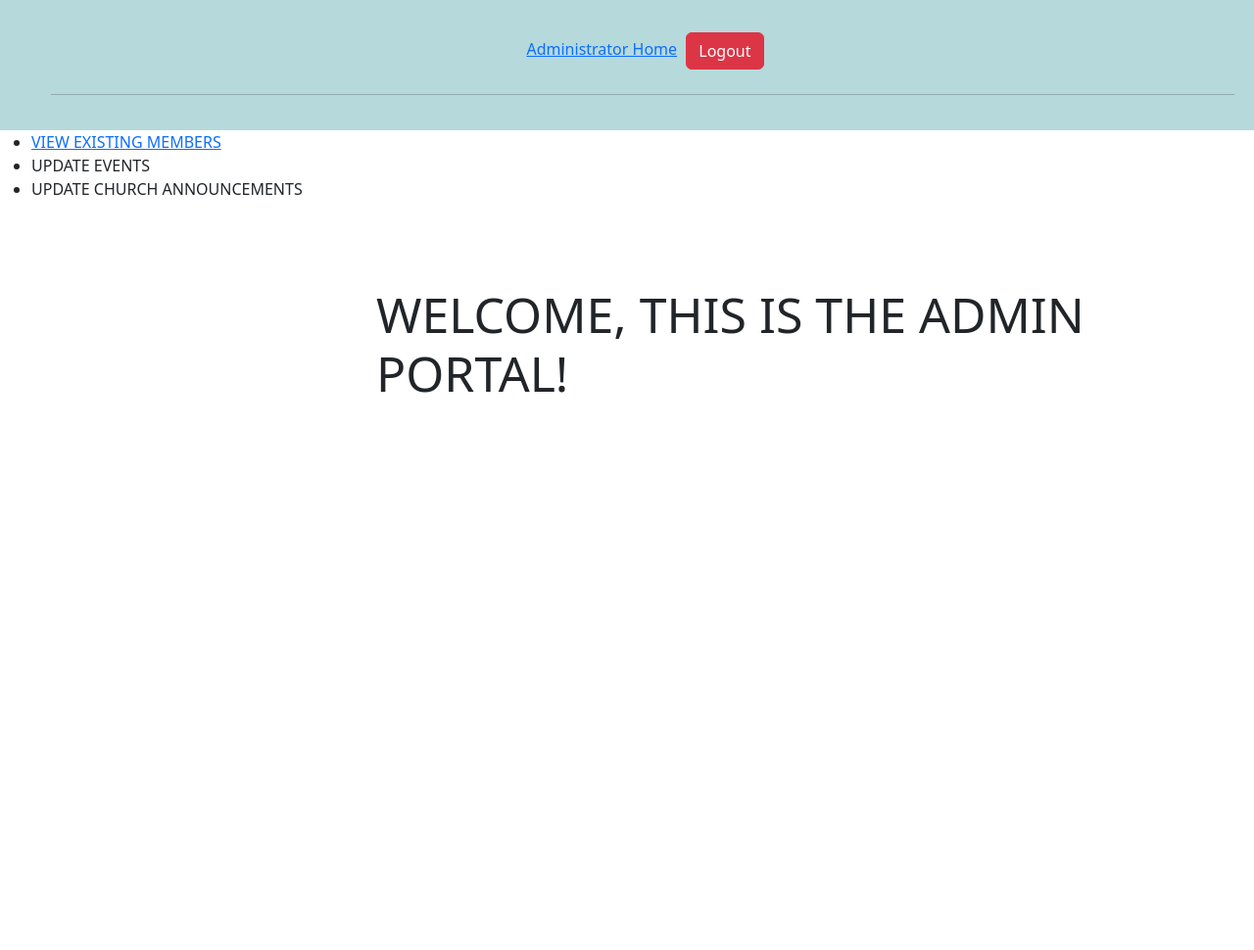
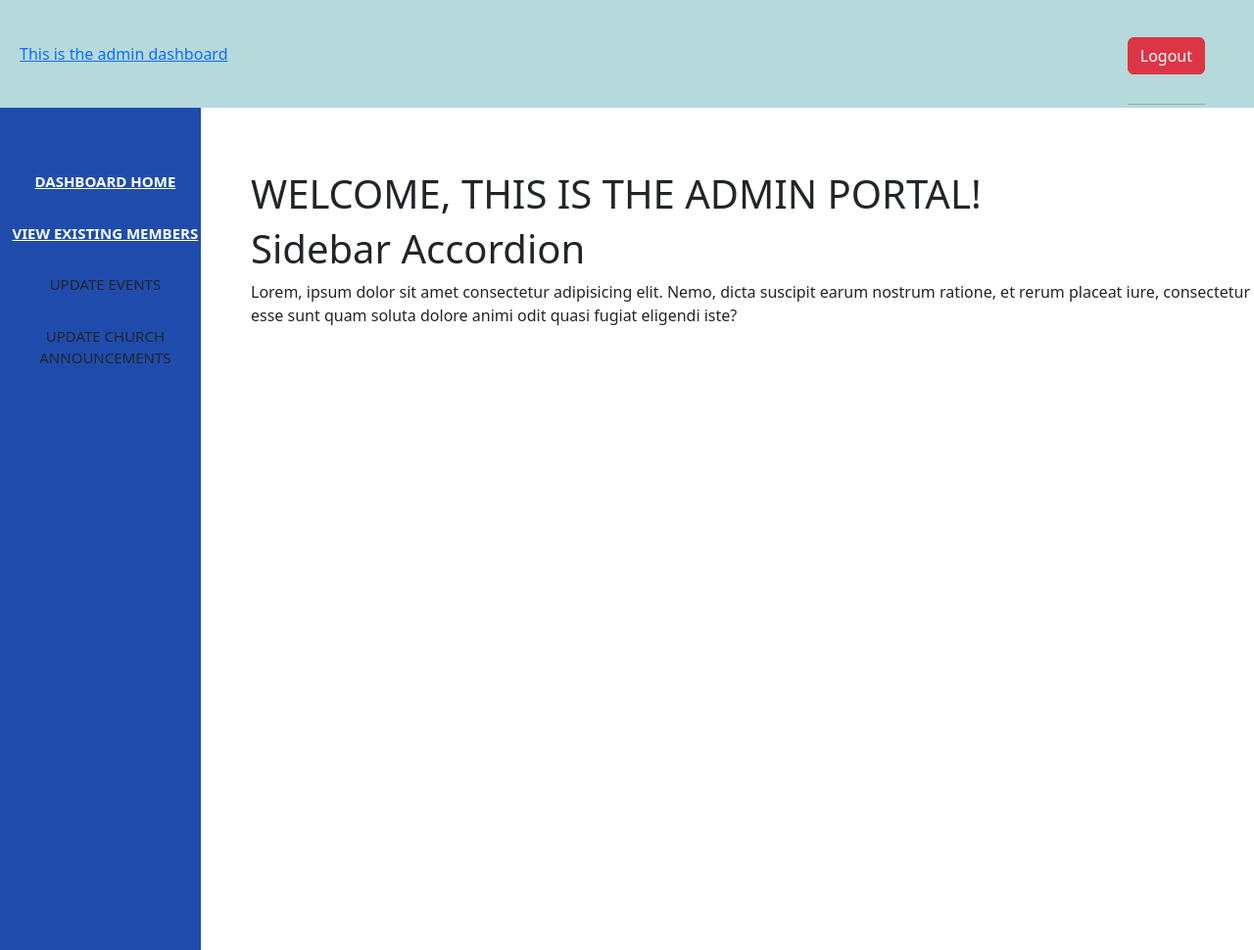
Before and after one commit to mike-mike-8000/NEW-church-management-project, a PHP site: page /adminportal.php in a window 1280 px wide. Shown: the whole page at 98% size. Run offline with PHP 8.4, Linux system fonts and the light colour scheme; the visitor is signed in with stand-in values (Sample User, id 1).

Commit message:
admin portal minor changes, dashboard added.

```diff
--- a/adminportal.php
+++ b/adminportal.php
@@ -12,7 +12,7 @@
     <meta charset="UTF-8">
     <meta http-equiv="X-UA-Compatible" content="IE=edge">
     <meta name="viewport" content="width=device-width, initial-scale=1.0">
-    <link rel="stylesheet" href="style.css">
+    <link rel="stylesheet" href="dash.css">
     <!-- Latest compiled and minified CSS -->
 <!-- CSS only -->
 <link href="https://cdn.jsdelivr.net/npm/bootstrap@5.2.0/dist/css/bootstrap.min.css" rel="stylesheet" integrity="sha384-gH2yIJqKdNHPEq0n4Mqa/HGKIhSkIHeL5AyhkYV8i59U5AR6csBvApHHNl/vI1Bx" crossorigin="anonymous">
@@ -22,30 +22,41 @@
 <script src="https://cdn.jsdelivr.net/npm/bootstrap@5.0.2/dist/js/bootstrap.bundle.min.js" integrity="sha384-MrcW6ZMFYlzcLA8Nl+NtUVF0sA7MsXsP1UyJoMp4YLEuNSfAP+JcXn/tWtIaxVXM" crossorigin="anonymous"></script>
 <title>Admin Portal</title>
 </head>
-<header>
-    <nav>
-        <ul>
-            <li><a href="adminportal.php">Administrator Home</a></li>
 
-            <a href="logout.php" class="btn btn-danger">Logout</a>
-            <hr>
-        </ul>
-    </nav>
+<header class="header">
+
+		<a href="adminportal.php">This is the admin dashboard</a>
+		<div class="logout">
+        <a href="logout.php" class="btn btn-danger">Logout</a>
+        <hr>
+		</div>
+
 </header>
-
 <body>
-    <div class="adminsection_1">
-        <h1 class="img-text">WELCOME, THIS IS THE ADMIN PORTAL!</h1>
-    </div>
-
-
     <aside>
         <ul>
+            <li><a href="adminportal.php">DASHBOARD HOME</a>
             <li><a href="">VIEW EXISTING MEMBERS</a></li>
             <li><a href=""> </a>UPDATE EVENTS</li>
             <li><a href=""> </a>UPDATE CHURCH ANNOUNCEMENTS</li>
         </ul>
     </aside>
 
+    <div class="content">
+
+        <div class="adminsection_1">
+            <h1 class="img-text">WELCOME, THIS IS THE ADMIN PORTAL!</h1>
+        </div>
+
+		<h1>Sidebar Accordion</h1>
+
+		<p>Lorem, ipsum dolor sit amet consectetur adipisicing elit. Nemo, dicta suscipit earum nostrum
+            ratione, et rerum placeat iure, consectetur esse sunt quam soluta dolore animi odit quasi
+            fugiat eligendi iste?</p>
+
+
+
+	</div>
+
 
 </body>
--- /dev/null
+++ b/dash.css
@@ -0,0 +1,57 @@
+
+
+.header
+{
+
+    background-color: rgb(182, 217, 219);
+	line-height: 70px;
+	padding-left: 30px;
+    padding: 20px;
+    margin: 0;
+}
+
+
+
+.logout
+{
+	float: right;
+	padding-right: 30px;
+}
+
+aside ul
+{
+	background-color: #1f4cac;
+	width: 16%;
+	height: 100%;
+	position: fixed;
+	padding-top: 5%;
+	text-align: center;
+    padding-left: 10px;
+}
+
+ul li
+{
+	list-style: none;
+	padding-bottom: 30px;
+	font-size: 15px;
+    text-align: centers;
+
+}
+
+ul li a
+{
+	color: white;
+	font-weight: bold;
+}
+
+ul li a:hover
+{
+	color: skyblue;
+	text-decoration: none;
+}
+
+.content
+{
+	margin-left: 20%;
+	margin-top: 5%;
+}
```
